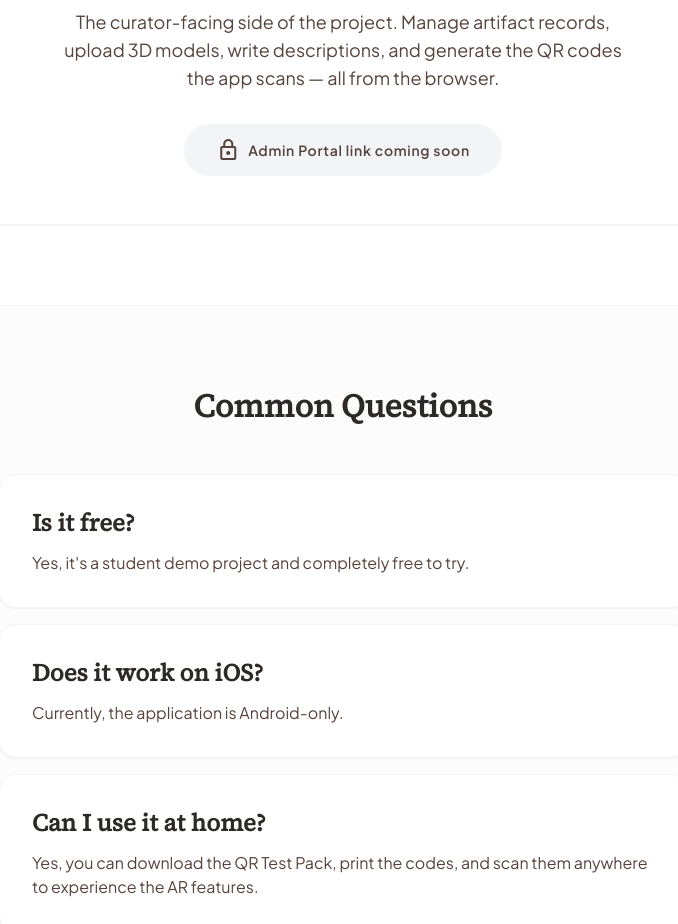
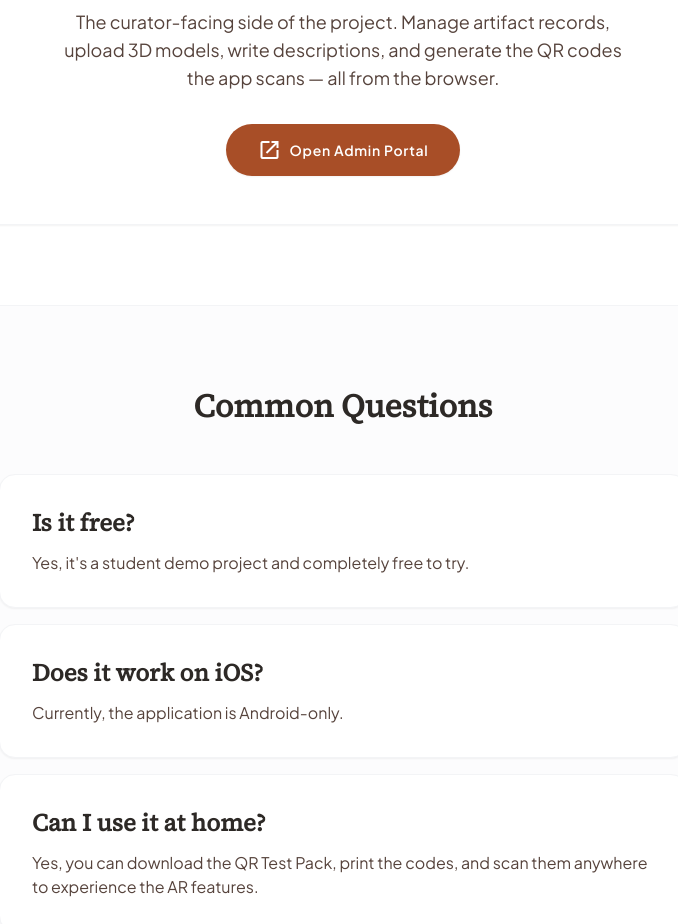
Before and after one commit to Tupochere/mtengatenga-landing-page, a website: page index.html in a window 1280 px wide. Shown: the part 5760-6684 px from the top of the page, without its empty margins (297-975 px from the left). Drawn offline with nearby package versions, Linux system fonts and the light colour scheme; files that its build step writes are made by us from their sources.

Commit message:
Update ADMIN_PORTAL_URL to point to the deployed Admin Portal

```diff
--- a/index.html
+++ b/index.html
@@ -326,7 +326,7 @@
   var YOUTUBE_ID = null;
 
   /** Full https:// URL of the deployed Admin Portal. */
-  var ADMIN_PORTAL_URL = null;
+  var ADMIN_PORTAL_URL = 'https://museum-admin-dashboard.vercel.app/';
 
   /** Full https:// URL of your LinkedIn profile. */
   var LINKEDIN_URL = null;
```
